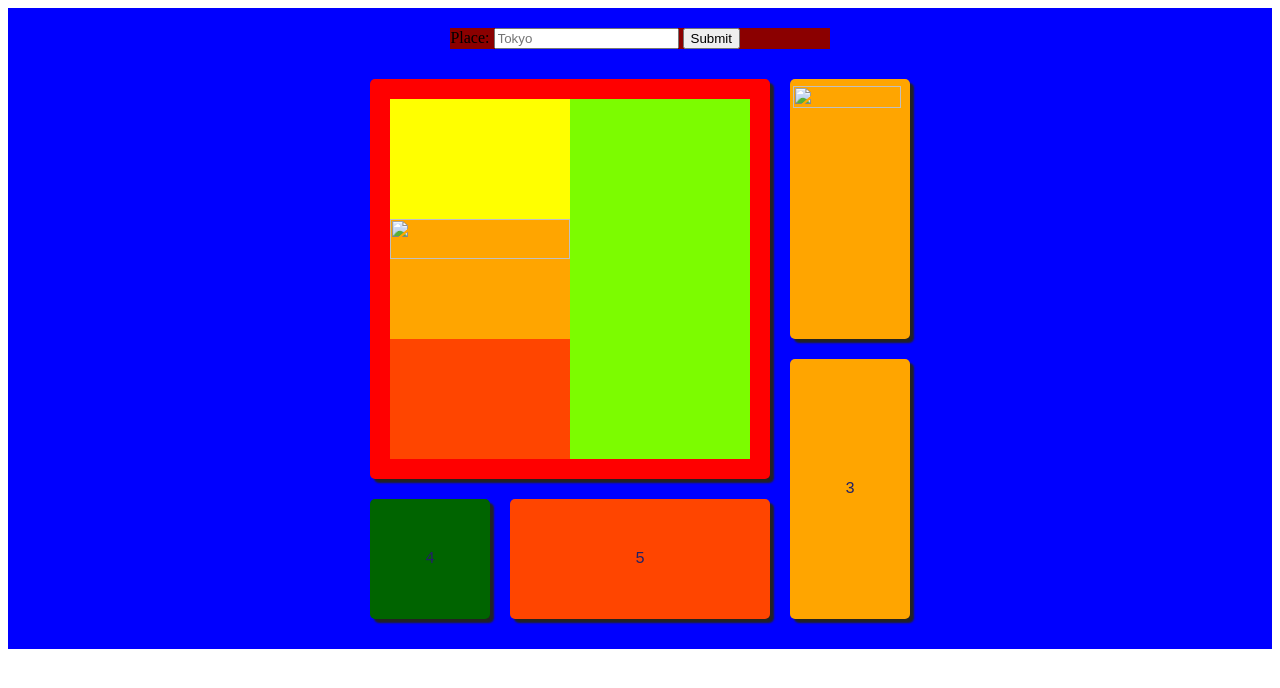
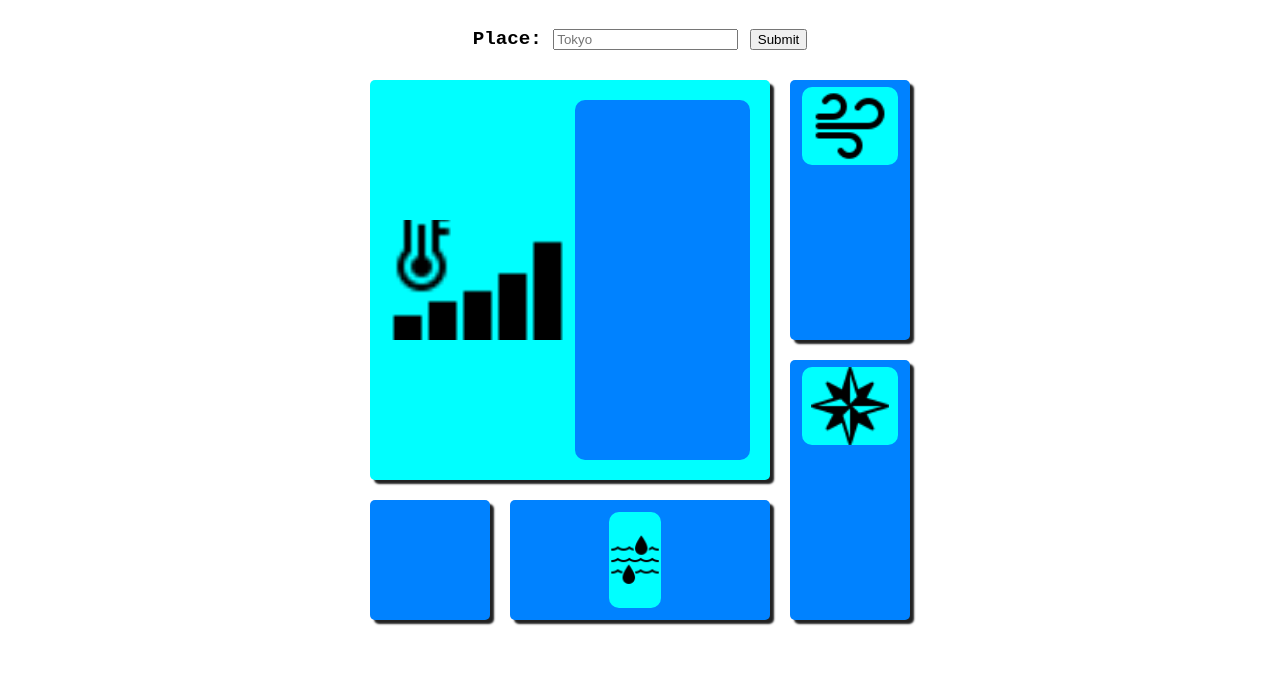
Before and after one commit to carlDguez19/odinClimate, a website built with webpack: page src/index.html in a window 1280 px wide. Built offline with nearby package versions, Linux system fonts and the light colour scheme.

```diff
--- a/src/index.html
+++ b/src/index.html
@@ -37,10 +37,15 @@
         <img src="" class="windIcon" alt="">
         <div class="windInfo"></div>
       </span>
-      <span class="area sideTwo">3</span>
-      <span class="area lastUpdatedDiv">4</span>
-
-      <span class="area bottomOne">5</span>
+      <span class="area sideTwo">
+        <img src="" class="uvIcon" alt="">
+        <div class="uvInfo"></div>
+      </span>
+      <span class="area sideThree"></span>
+      <span class="area sideFour">
+        <img src="" class="moIcon" alt="">
+        <div class="moInfo"></div>
+      </span>
       <!-- <div class="area Six">6</div> -->
       <!-- <div class="area Seven">7</div>
       <div class="area Eight">8</div> -->
--- a/src/index.js
+++ b/src/index.js
@@ -1,11 +1,13 @@
 //import { getWeatherData } from "./weatherApiFetch";
 import { buttonEventListener } from "./searchEventListener";
+import { preFillIcons } from "./tempDOM";
 // eslint-disable-next-line no-unused-vars
 import styles from "./stylings.css";
 
 
 //const epWeather = getWeatherData('el paso');
 //console.log(epWeather);
+preFillIcons();
 buttonEventListener();
 // function component() {
 //   const element = document.createElement('div');
--- a/src/stylings.css
+++ b/src/stylings.css
@@ -1,19 +1,25 @@
+:root {
+    --darkAqua: rgb(0, 130, 255);
+    --darkFont: #113;
+}
+
 .overall {
     display: flex;
     flex-direction: column;
     justify-content: center;
     align-items: center;
-    background-color: blue;
+    font-family: 'Courier New', Courier, monospace;
 }
 
 .searchBoxArea {
     margin-top: 20px;
     display: flex;
-    background-color: darkred;
-    width: 30%;
+    width: auto;
     height: auto;
     justify-self: center;
     align-self: center;
+    font-size: larger;
+    font-weight: bold;
 }
 
 .tempArea {
@@ -22,18 +28,12 @@
     grid-template-rows: repeat(4, 120px);
     column-gap: 20px;
     row-gap: 20px;
-    background-color: blue;
     margin-top: 30px;
     margin-bottom: 30px;
     border-radius: 5px;
-    /* justify-items: center;
-    align-items: center;
-    justify-content: center;
-    align-content: center; */
 }
 
 .area {
-    background-color: darkgreen;
     border-radius: 5px;
     display: flex;
     justify-content: center;
@@ -41,30 +41,25 @@
     box-shadow: 4px 4px 2px #222;
     white-space: pre;
     font-size: 12pt;
-    font-family: 'Courier New', Courier, monospace;
     font-weight: 500;
-    color: #226;
+    color: var(--darkFont);
 }
 
 .mainTempCell {
     grid-column: 1 / 4;
     grid-row: 1 / 4;
-    /* display: flex; */
-    /* justify-self: center;
-    align-self: center; */
-    background-color: red;
+    background-color: aqua;
 }
 
 .sideTwo {
     grid-column: 4 / 5;
     grid-row: 3 / 5;
-    background-color: orange;
 }
 
-.bottomOne {
+.sideFour {
     grid-column: 2 / 4;
     grid-row: 4 / 5;
-    background-color: orangered;
+    background-color: var(--darkAqua);
 }
 
 /* MAINTEMPAREAMAINTEMPAREAMAINTEMPAREAMAINTEMPAREAMAINTEMPAREAMAINTEMPAREAMAINTEMPAREAMAINTEMPAREAMAINTEMPAREAMAINTEMPAREAMAINTEMPAREAMAINTEMPAREAMAINTEMPAREAMAINTEMPAREA */
@@ -72,7 +67,6 @@
     display: flex;
     justify-content: center;
     align-items: center;
-    background-color: blue;
     width: 90%;
     height: 90%;
 }
@@ -85,14 +79,15 @@
     align-items: center;
     width: 50%;
     height: 100%;
-    background-color: green;
     text-align: center;
 }
 
 .locCont {
-    background-color: lawngreen;
     white-space: normal;
     font-size: larger;
+    border-radius: 10px;
+    background-color: var(--darkAqua);
+    margin-left: 10px;
 }
 
 .currTemp,
@@ -103,7 +98,7 @@
     align-items: center;
     width: 100%;
     height: 33.3%;
-    background-color: yellow;
+    /* background-color: yellow; */
 }
 
 .currTemp {
@@ -112,14 +107,15 @@
 }
 
 .tempIconDiv {
-    background-color: orange;
+    /* background-color: orange; */
     object-fit: cover;
 }
 
 .extraTempInfo {
-    background-color: orangered;
+    /* background-color: orangered; */
     border: 15px 15px;
     font-weight: bold;
+    white-space: pre-line;
 }
 
 /* SIDEONESTYLESIDEONESTYLESIDEONESTYLESIDEONESTYLESIDEONESTYLESIDEONESTYLESIDEONESTYLESIDEONESTYLESIDEONESTYLESIDEONESTYLESIDEONESTYLESIDEONESTYLESIDEONESTYLESIDEONESTYLE */
@@ -127,27 +123,61 @@
 .sideOne {
     grid-column: 4 / 5;
     grid-row: 1 / 3;
-    background-color: orange;
+}
+
+.sideOne,
+.sideTwo {
     display: flex;
     flex-direction: column;
     border: 7px;
+    background-color: var(--darkAqua);
 }
 
 .windIcon,
-.windInfo {
+.windInfo,
+.uvIcon,
+.uvInfo {
     display: flex;
     justify-content: center;
     align-items: center;
-    width: 95%;
+    width: 80%;
     margin-top: 7px;
 }
 
-.windIcon {
+.windIcon,
+.uvIcon {
     height: 30%;
     object-fit: contain;
 }
 
-.windInfo {
+.windInfo,
+.uvInfo,
+.sideThree {
     height: 70%;
     white-space: pre-line;
+    text-align: center;
 }
+
+.sideThree {
+    height: 100%;
+    font-weight: bold;
+    background-color: var(--darkAqua);
+}
+
+.moInfo {
+    margin-left: 10px;
+}
+
+.moIcon {
+    width: 20%;
+    height: 80%;
+    object-fit: contain;
+}
+
+.windIcon,
+.uvIcon,
+.moIcon {
+    background-color: aqua;
+    border-radius: 10px;
+
+}
--- a/src/tempDOM.js
+++ b/src/tempDOM.js
@@ -1,9 +1,22 @@
 import Wind from '../src/icons/wind.png';
 import WindRose from '../src/icons/windRose.png';
 import Moisture from '../src/icons/moisture.png';
+import Climate from '../src/icons/climate.png';
 import { getWeatherData } from "./weatherApiFetch";
 import { weatherData } from "./weatherApiFetch";
 import { searchCity } from "./searchEventListener";
+
+export function preFillIcons() {
+    let tIcon = document.querySelector(".tempIconDiv");
+    let wIcon = document.querySelector(".windIcon");
+    let uvIcon = document.querySelector(".uvIcon");
+    let moIcon = document.querySelector(".moIcon");
+
+    tIcon.src = Climate;
+    wIcon.src = Wind;
+    uvIcon.src = WindRose;
+    moIcon.src = Moisture;
+}
 
 export async function setMainTemp() {
     await getWeatherData(searchCity.value);
@@ -21,11 +34,14 @@
     cTemp.textContent = weatherData.current.temp_f + "°F";
     extTemp.textContent = weatherData.current.condition.text + "\r\n" +
         "Feels Like: " + weatherData.current.feelslike_f + "°F\r\n" +
-        weatherData.current.heatindex_f + "°F\r\n";
+        "Heat Index: " + weatherData.current.heatindex_f + "°F\r\n";
     lCont.textContent = weatherData.location.name + ",\r\n" +
         weatherData.location.region + ",\r\n" +
         weatherData.location.country;
     windSideOne();
+    uvSideTwo();
+    lastUpdateSideThree();
+    moistureSideFour();
 }
 
 export function windSideOne() {
@@ -37,3 +53,29 @@
         "Gust: " + weatherData.current.gust_mph + "mph\r\n" +
         "Direction: " + weatherData.current.wind_dir;
 }
+
+export function uvSideTwo() {
+    let uvIcon = document.querySelector(".uvIcon");
+    let uvInfo = document.querySelector(".uvInfo");
+
+    uvIcon.src = WindRose;
+    uvInfo.textContent = "INFO\r\n\r\n" + "UV: " + weatherData.current.uv +
+        "\r\nVisibility: " + weatherData.current.vis_miles +
+        "mi\r\nWindchill: " + weatherData.current.windchill_f + "°F";
+}
+
+export function lastUpdateSideThree() {
+    let luSpan = document.querySelector(".sideThree");
+
+    luSpan.textContent = "Last Updated: " + weatherData.current.last_updated;
+}
+
+export function moistureSideFour() {
+    let moIcon = document.querySelector(".moIcon");
+    let moInfo = document.querySelector(".moInfo");
+
+    moIcon.src = Moisture;
+    moInfo.textContent = "HUMIDITY\r\n\r\nHumidity: " + weatherData.current.humidity +
+        "%\r\nDewpoint: " + weatherData.current.dewpoint_f +
+        "°F\r\nPressure: " + weatherData.current.pressure_in + "in";
+}
--- a/src/weatherApiFetch.js
+++ b/src/weatherApiFetch.js
@@ -2,18 +2,16 @@
 export let weatherData;
 
 export async function getWeatherData(place) {
-    try {
-        let resp = await fetch(`https://api.weatherapi.com/v1/current.json?key=44d73ca092904ea18a8191905241405&q=${place}`, { mode: 'cors' });
-        weatherData = await resp.json();
-        return weatherData;
-        // console.log(weatherData);
-        // const tempAreaFilled = await fillMainTempGrid(weatherData, "f");
-        // console.log(tempAreaFilled);
-        // const windLondon = weatherData.current.wind_mph; USE THIS AS A TEMPLATE TO GET ANYTHING U NEED FROM THE JSON FILE
-        // console.log(resp.status + " is my status code");//200 for valid entry
-        // console.log(weatherData);
-        // console.log(windLondon + "mph wind in El Paso!!!!");
-    } catch (error) {
-        console.log("no such place o_O " + error.message);
-    }
+    await fetch(`https://api.weatherapi.com/v1/current.json?key=44d73ca092904ea18a8191905241405&q=${place}`, { mode: 'cors' })
+        .then(async function (response) {
+            if (response.ok) {
+                weatherData = await response.json();
+                return weatherData;
+            } else {
+                throw new Error(response.statusText);
+            }
+        })
+        .catch(function (error) {
+            console.log("no such place O_o " + error);
+        });
 }
```
Also changed, not shown: src/tempGridDOM.js (deleted, +0 -39 lines), dist/index.html, dist/main.bundle.js, src/icons/climate.png (added).
